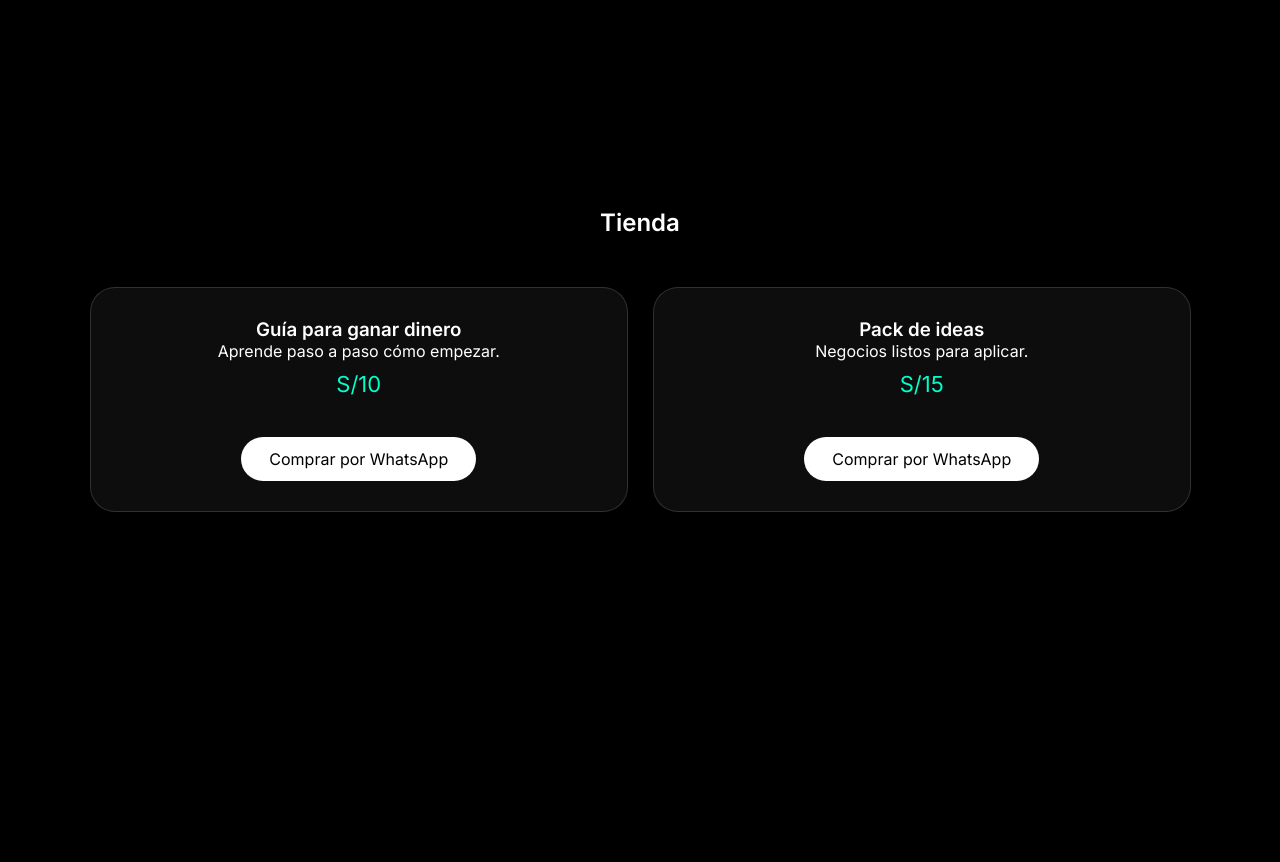
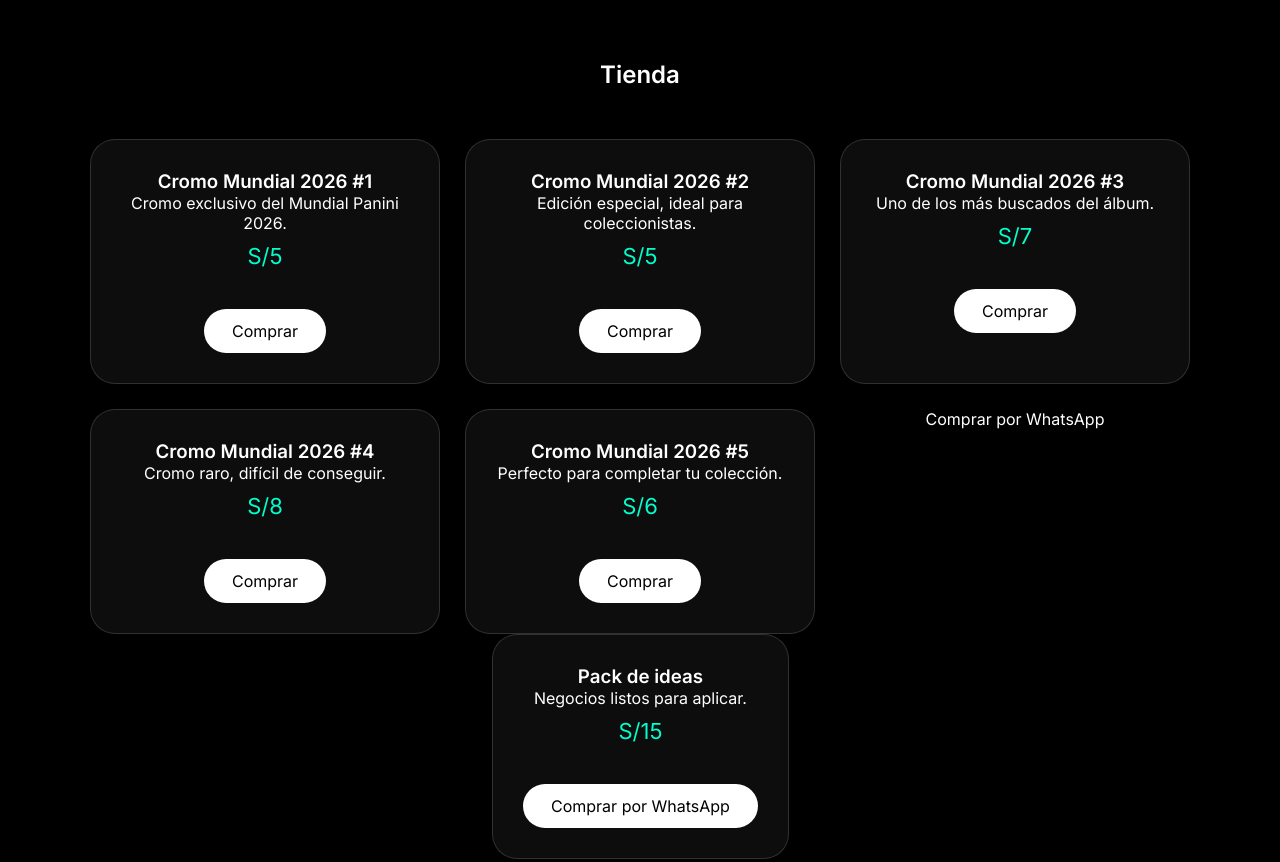
Before and after one commit to rodrigomastermaxi-netizen/Cromo26, a plain HTML site: page index.html in a window 1280 px wide. Shown: the part 1640-2502 px from the top of the page. Drawn offline with Linux system fonts and the light colour scheme.

Commit message:
Update index.html

```diff
--- a/index.html
+++ b/index.html
@@ -3,7 +3,8 @@
 <head>
 <meta charset="UTF-8">
 <meta name="viewport" content="width=device-width, initial-scale=1.0">
-<title>Rodrigo | Emprendedor Digital</title>
+<title>Rodrigo | Las cromos que te faltan.
+Aqui.</title>
 <link href="https://fonts.googleapis.com/css2?family=Inter:wght@300;400;600&display=swap" rel="stylesheet">
 
 <style>
@@ -188,9 +189,43 @@
   <h2>Tienda</h2>
   <div class="cards">
     <div class="card product">
-      <h3>Guía para ganar dinero</h3>
-      <p>Aprende paso a paso cómo empezar.</p>
-      <div class="price">S/10</div>
+  <h3>Cromo Mundial 2026 #1</h3>
+  <p>Cromo exclusivo del Mundial Panini 2026.</p>
+  <div class="price">S/5</div>
+  <a class="btn" href="https://wa.me/519XXXXXXXX?text=Quiero%20el%20cromo%201">Comprar</a>
+</div>
+
+<div class="card product">
+  <h3>Cromo Mundial 2026 #2</h3>
+  <p>Edición especial, ideal para coleccionistas.</p>
+  <div class="price">S/5</div>
+  <a class="btn" href="https://wa.me/519XXXXXXXX?text=Quiero%20el%20cromo%202">Comprar</a>
+</div>
+
+<div class="card product">
+  <h3>Cromo Mundial 2026 #3</h3>
+  <p>Uno de los más buscados del álbum.</p>
+  <div class="price">S/7</div>
+  <a class="btn" href="https://wa.me/519XXXXXXXX?text=Quiero%20el%20cromo%203">Comprar</a>
+</div>
+
+<div class="card product">
+  <h3>Cromo Mundial 2026 #4</h3>
+  <p>Cromo raro, difícil de conseguir.</p>
+  <div class="price">S/8</div>
+  <a class="btn" href="https://wa.me/519XXXXXXXX?text=Quiero%20el%20cromo%204">Comprar</a>
+</div>
+
+<div class="card product">
+  <h3>Cromo Mundial 2026 #5</h3>
+  <p>Perfecto para completar tu colección.</p>
+  <div class="price">S/6</div>
+  <a class="btn" href="https://wa.me/519XXXXXXXX?text=Quiero%20el%20cromo%205">Comprar</a>
+</div
+    <
+
+
+
       <a class="btn" href="https://wa.me/51999999999">Comprar por WhatsApp</a>
     </div>
     <div class="card product">
```
